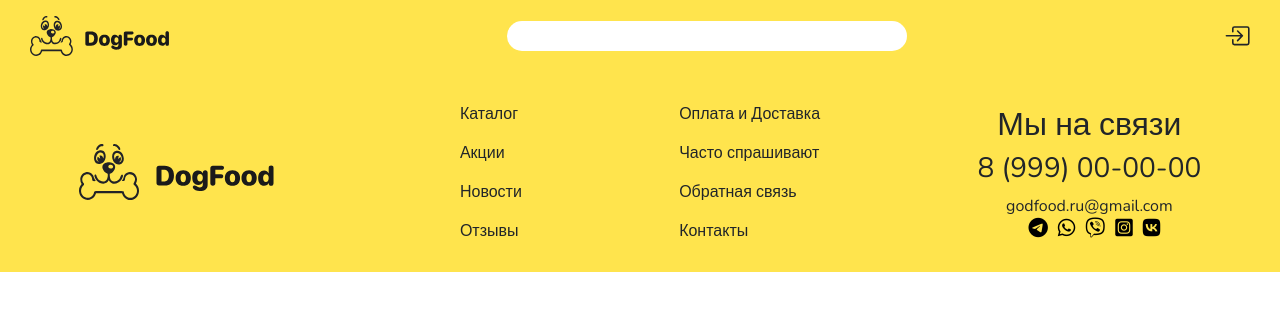
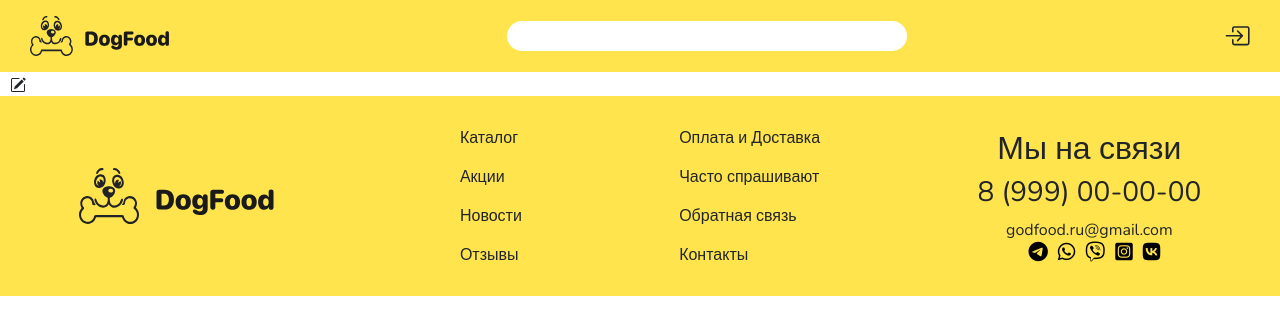
Before and after one commit to LuckyIAM/project-dogFood, a React app: page /product/637365e522b98b038f0011d in a window 1280 px wide. Shown: the top 334 px of the page. Built offline with nearby package versions, Linux system fonts and the light colour scheme; no server answers.

Commit message:
not show

```diff
--- a/src/Api.js
+++ b/src/Api.js
@@ -34,7 +34,7 @@ class Api{
     updProduct(productId, body){
         return(
             fetch(`${this.path}/products/${productId}`,{
-                method: "PATH",
+                method: "PATCH",
                 headers: {
                     Authorization: `Bearer ${this.token}`,
                     "Content-Type": "application/json",
--- a/src/App.jsx
+++ b/src/App.jsx
@@ -15,6 +15,7 @@ import Deleted from "./pages/Deleted"
 import HeaderMini from "./components/HeaderMini";
 import Favourit from "./pages/Favourit";
 import AddProduct from "./pages/AddProduct";
+import Single from "./pages/Single";
 
 const Context = React.createContext({});
 
@@ -96,7 +97,8 @@ const App = () =>{
                 <Route path="/add" element={<AddProduct />} />
                 <Route path="/favourites" element={<Favourit goods = {fav} setFav={setFav} api={api}/>} />
                 <Route path="/catalog" element={<Catalog setFav={setFav} api2={api2} products={products}/>}/>
-                <Route path="/product/:id" element={<Product/>}/>
+                {/* <Route path="/product/:id" element={<Product/>}/> */}
+                <Route path="/product/:id" element={<Single/>}/>
                 <Route path="/profile" element={<Profile user={user}/>}/>
                 <Route path="/deleted" element ={<Deleted  del={del}/>}/>
             </Routes>
--- /dev/null
+++ b/src/pages/Single.jsx
@@ -0,0 +1,61 @@
+import React,{useState, useEffect, useContext} from "react";
+import { Context } from "../App";
+import {useParams} from "react-router-dom";
+import { XCircle, CheckCircle, PencilSquare} from "react-bootstrap-icons"
+
+export default() => {
+    const {api} = useContext(Context);
+    const[product, setProduct]= useState({});
+    const [nameFlag,setNameFlag] = useState(false)
+    const [name, setName] = useState(product.name || "")
+    const [cnt, setCnt] = useState(0);
+    let params = useParams();
+    useEffect(()=>{
+        api.getProduct(params.id)
+        .then(res => res.json())
+        .then(data => {
+            // console.log(data);
+            setProduct(data)
+            setName(data.name)
+        })
+    }, [])
+
+    const changeName = (e) => {
+        e.preventDefault();
+        api.updProduct(params.id, {name: name})
+            .then(rest => rest.json())
+            .then(data => {
+                console.log(data);
+                setProduct(data);
+                setName(data.name);
+                setNameFlag(false)
+            })
+    }
+
+    return <>
+    <div className="product__row">
+    {nameFlag ?
+    <>
+        <input className="product_inp" value={name} onChange={e => setName(e.target.value)}/>
+        <a href="" onClick={changeName}><CheckCircle/></a>
+        <a href="" className="product__btn"
+        onClick={ e => {
+            e.preventDefault();
+            setNameFlag(false);
+            setName(product.name)
+        }}><XCircle/></a>
+    </>
+    :
+    <>
+    <h1>{product.name}</h1>
+    <a href="" className="product__btn"
+    onClick={(e)=> {
+        e.preventDefault();
+        setNameFlag(true)
+        }}>
+            <PencilSquare/></a>
+    </>
+    }
+    </div>
+    </>
+}
--- a/src/style.css
+++ b/src/style.css
@@ -13,3 +13,15 @@ a{
 	min-height: 100vh;
 
 }
+.product__row{
+    position: relative;
+    display: flex;
+    align-items: center;
+    gap: 10px;
+}
+.product__btn{
+ cursor: pointer;
+}
+.product_inp{
+    border: 1px solid silver;
+}
```
